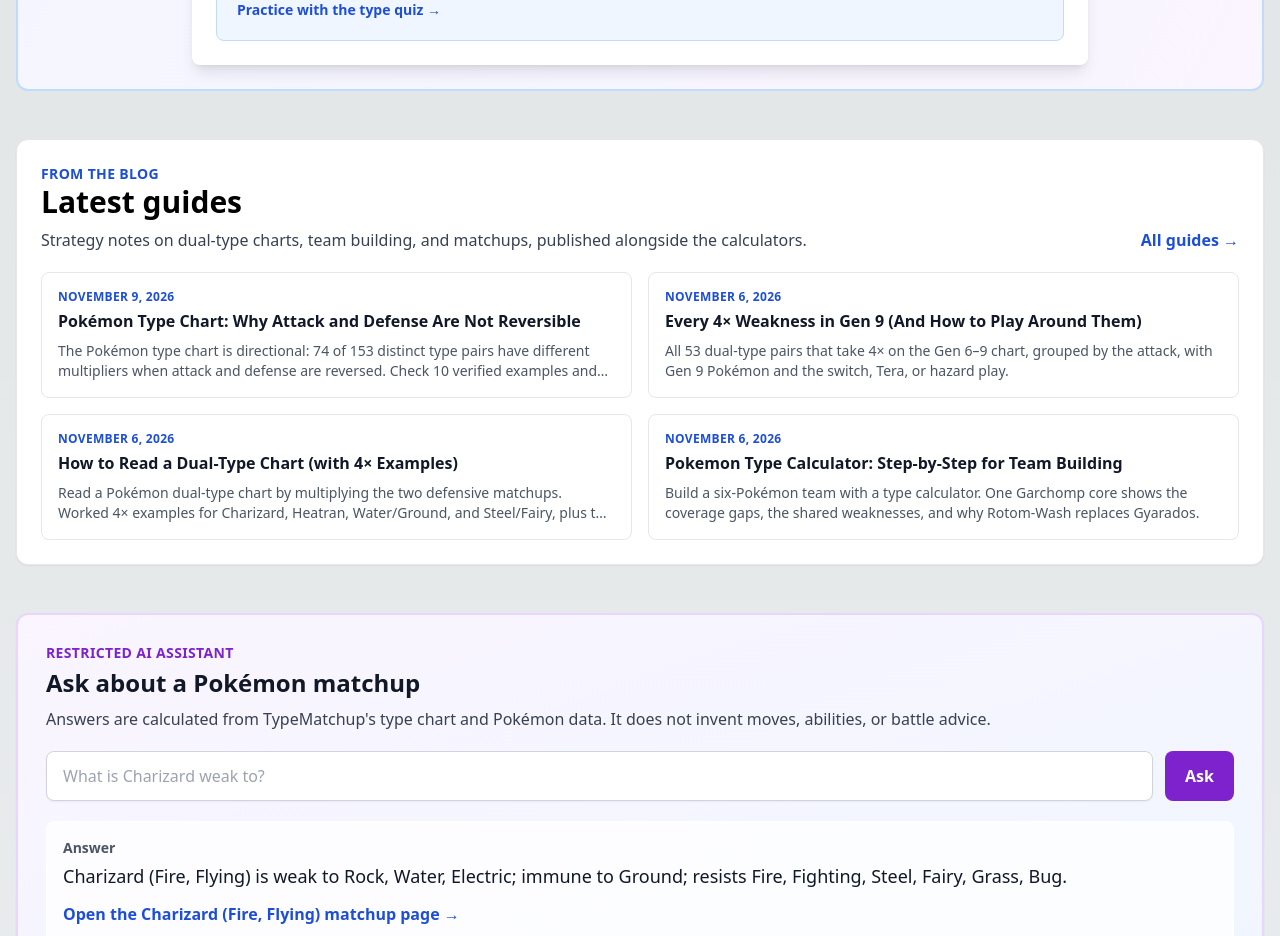
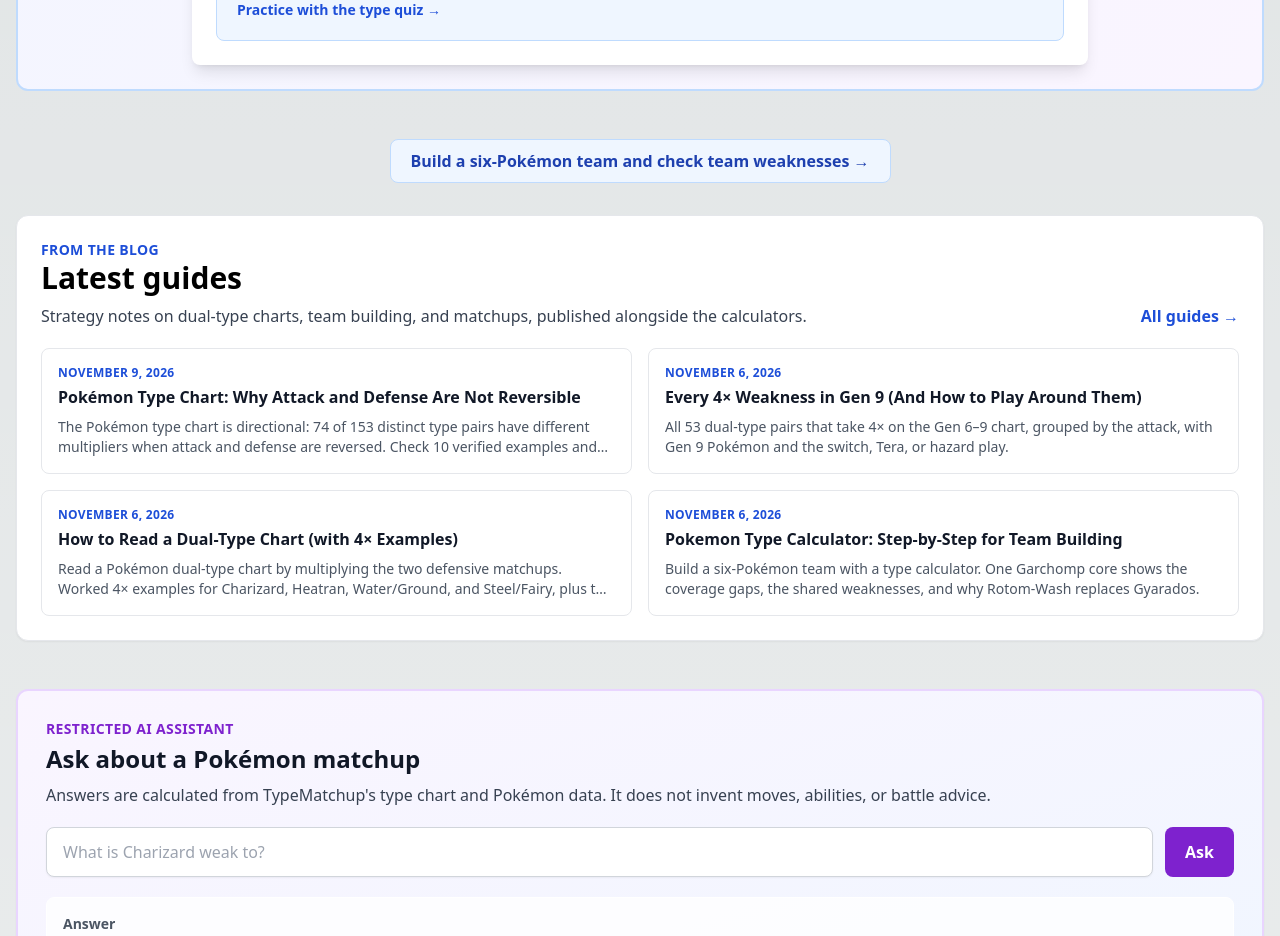
Before and after one commit to lincyang720/type-chart-calculator, a Next.js app: page / in a window 1280 px wide. Shown: the part 2620-3556 px from the top of the page. Built offline with nearby package versions, Linux system fonts and the light colour scheme.

Commit message:
feat: link and index Pokemon Team Builder from app/page.tsx

```diff
--- a/app/page.tsx
+++ b/app/page.tsx
@@ -116,6 +116,12 @@ export default function Home() {
             <DualTypeCalculator />
           </div>
         </section>
+
+        <div className="mb-8 text-center">
+          <Link href="/team-builder" className="inline-flex min-h-11 items-center justify-center rounded-lg border border-blue-200 bg-blue-50 px-5 py-2 font-semibold text-blue-800 hover:bg-blue-100">
+            Build a six-Pokémon team and check team weaknesses →
+          </Link>
+        </div>
 
         {latestGuides.length > 0 && (
           <section className="mb-12" aria-labelledby="latest-guides">
```
